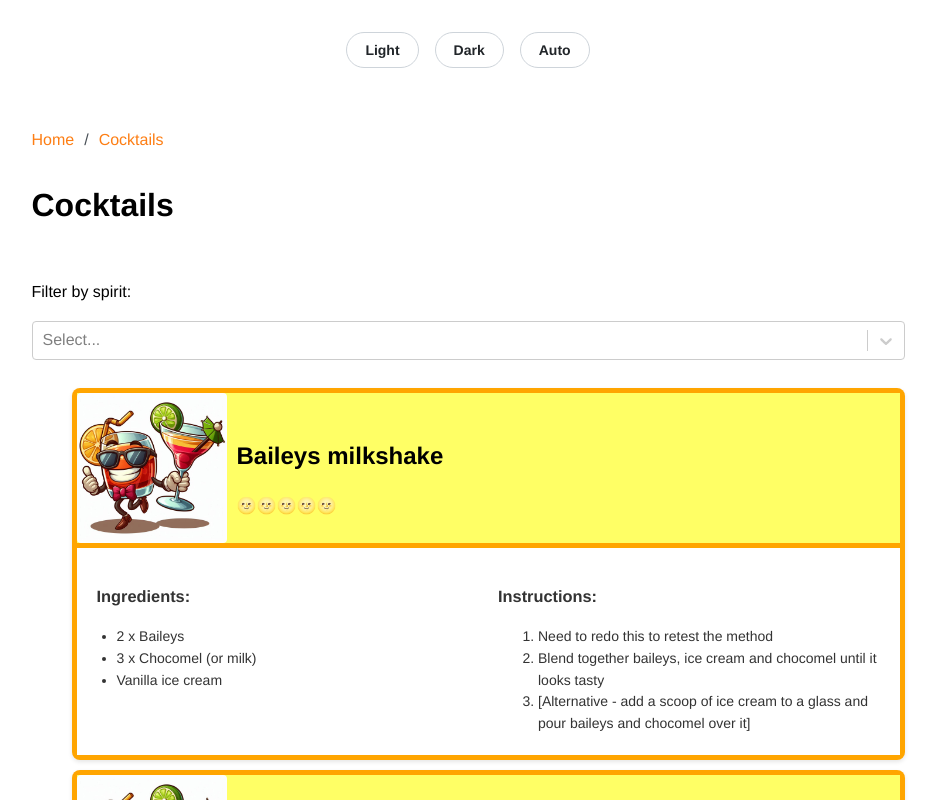
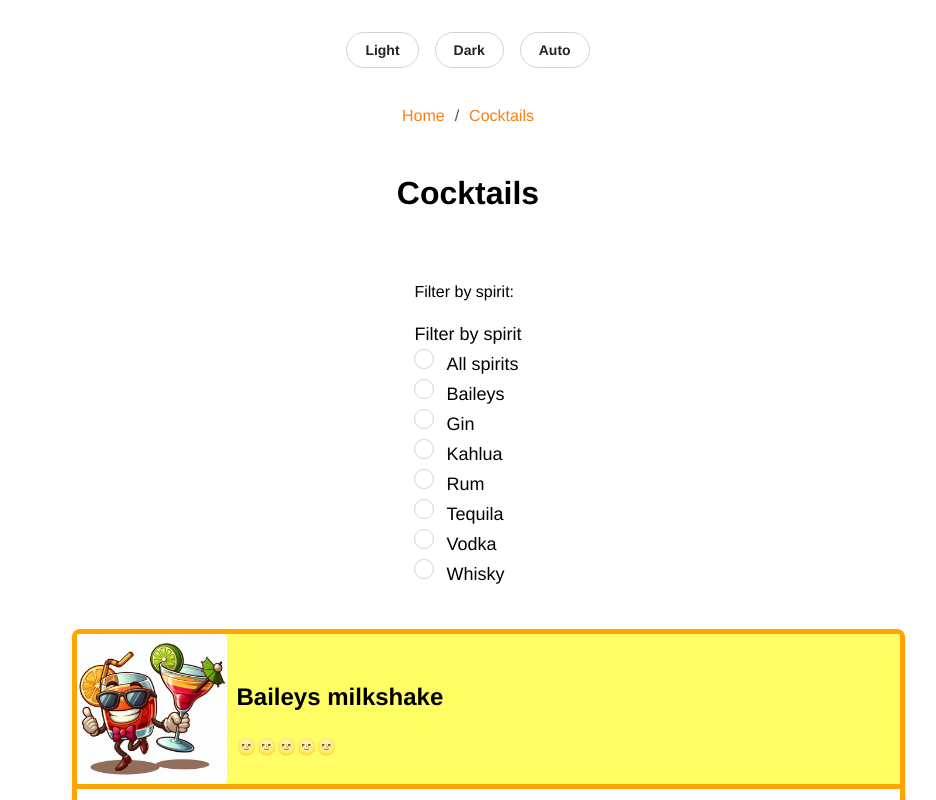
Before and after one commit to cjrace/almostyellow, a Next.js app: page /cocktails in a window 1280 px wide. Shown: the top 800 px of the page, without its empty margins (172-1108 px from the left). Built offline with nearby package versions, Linux system fonts and the light colour scheme.

Commit message:
change cocktail filter to radio buttons

```diff
--- a/components/cocktails/spiritselect.tsx
+++ b/components/cocktails/spiritselect.tsx
@@ -1,6 +1,6 @@
 import React from "react";
-import Select from "react-select";
-import { Controller, Control, FieldValues } from "react-hook-form";
+import { Control, Controller, FieldValues } from "react-hook-form";
+import { RadioGroup, Radio } from "@mantine/core";
 
 // List the dropdown options
 export const spiritOptions = [
@@ -16,7 +16,6 @@
   // Add other spirit options
 ];
 
-// Create and export the dropdown selection code
 interface SpiritSelectProps {
   control: Control<FieldValues>;
   setSelectedSpirits: React.Dispatch<
@@ -30,19 +29,35 @@
 }) => {
   return (
     <Controller
-      name="selectedSpirits"
+      name="selectedSpirit"
       control={control}
       render={({ field }) => (
-        <Select
-          {...field}
-          options={spiritOptions}
-          onChange={(selectedOption) => {
-            setSelectedSpirits(selectedOption ? [selectedOption] : []);
+        <RadioGroup
+          label="Filter by spirit"
+          variant="vertical"
+          size="lg"
+          value={field.value}
+          onChange={(value) => {
+            field.onChange(value);
+            setSelectedSpirits([
+              {
+                value,
+                label:
+                  spiritOptions.find((option) => option.value === value)
+                    ?.label || "",
+              },
+            ]);
           }}
-        />
+        >
+          {spiritOptions.map((option) => (
+            <Radio
+              key={option.value}
+              value={option.value}
+              label={option.label}
+            />
+          ))}
+        </RadioGroup>
       )}
     />
   );
 };
-
-export default SpiritSelect;
--- a/pages/cocktails.tsx
+++ b/pages/cocktails.tsx
@@ -39,12 +39,9 @@
     );
   });
 
-  // Main page
   return (
     <div className={styles.page}>
-      <main className={styles.main}>
       <Breadcrumbs>{crumbitems}</Breadcrumbs>
-
       <h1>Cocktails</h1>
 
       {/* The dropdown selector */}
@@ -68,7 +65,6 @@
       </ul>
 
       <BackToTop />
-      </main>
     </div>
   );
 };
```
Also changed, not shown: app/cocktails.module.css (added, +62 -0 lines). Lines whose indentation alone changed are shown as unchanged.
